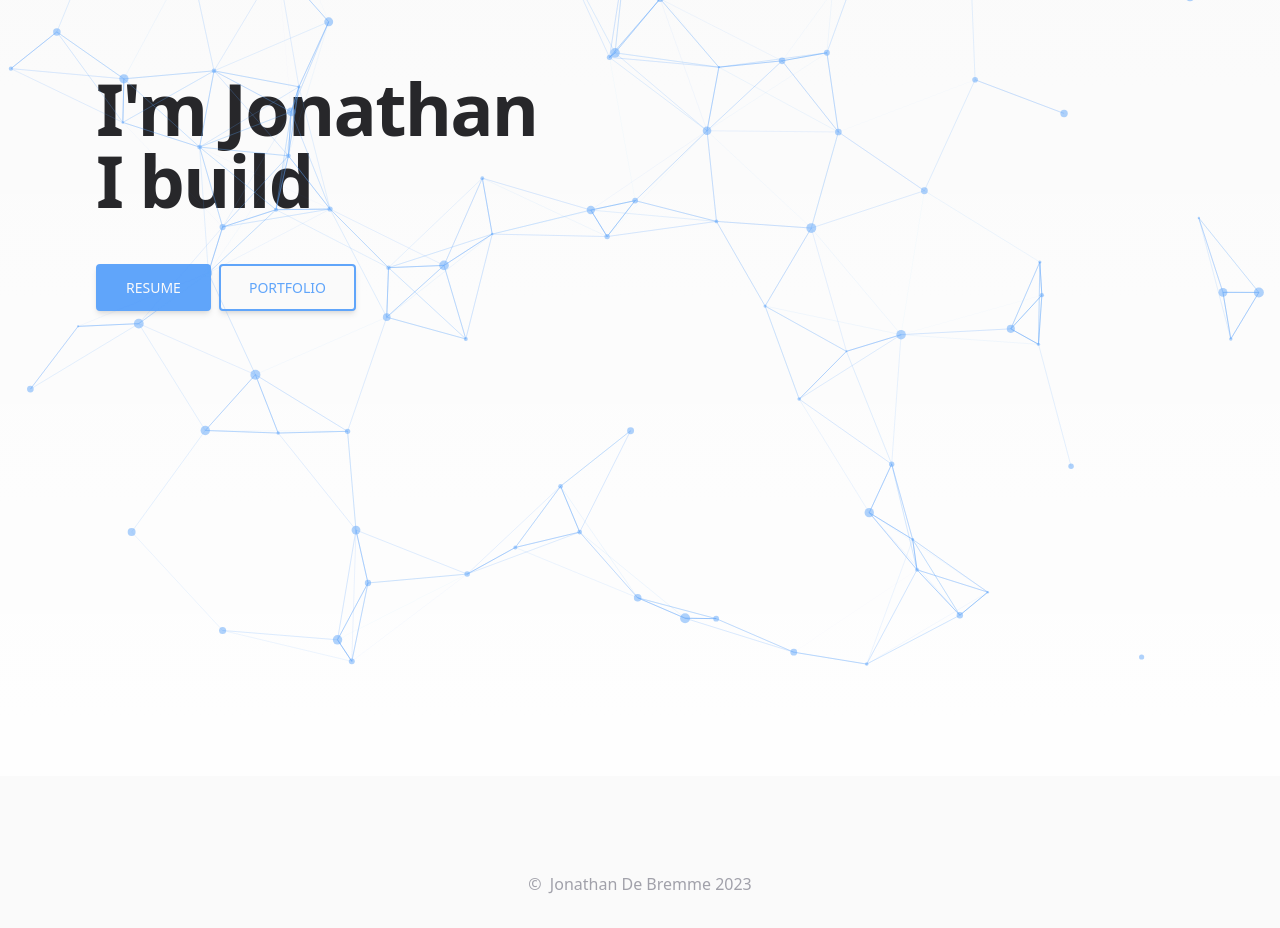
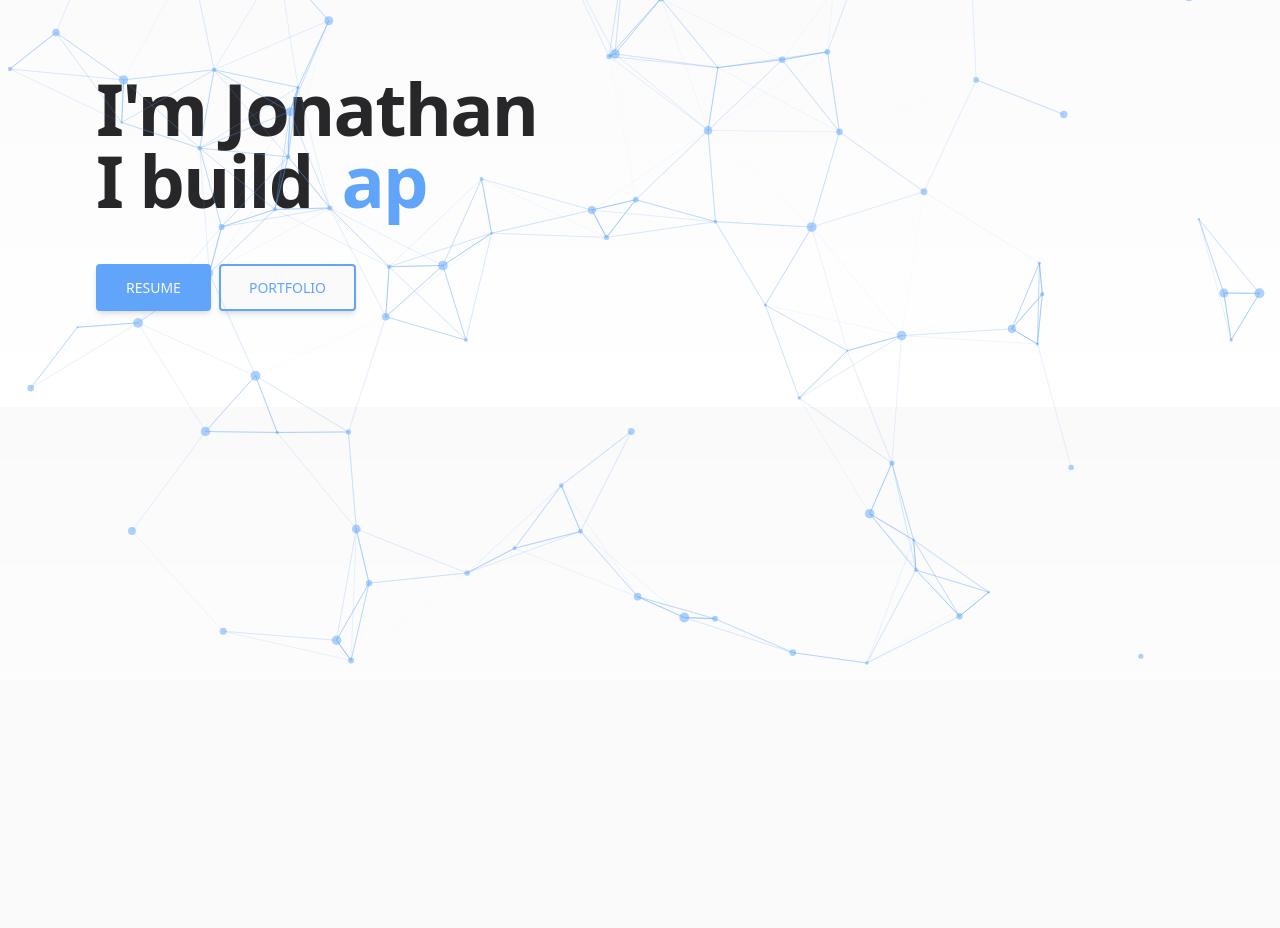
Before and after one commit to jonathandebremme/Portfolio, a Next.js app in the folder my-portfolio/: page / in a window 1280 px wide. Shown: the part 120-1048 px from the top of the page. After the commit the page ends 800 px from the top, so only its background shows below. Built offline with nearby package versions, Linux system fonts and the light colour scheme.

Commit message:
Hide footer on homepage

```diff
--- /dev/null
+++ b/my-portfolio/app/components/LayoutProvider.jsx
@@ -0,0 +1,16 @@
+"use client";
+
+import { usePathname } from "next/navigation";
+import Navbar from "./NavBar";
+import Footer from "./Footer";
+
+export const LayoutProvider = ({ children }) => {
+  const pathname = usePathname();
+  return (
+    <>
+      <Navbar />
+      {children}
+      {pathname !== "/" && <Footer />}
+    </>
+  );
+};
--- a/my-portfolio/app/layout.js
+++ b/my-portfolio/app/layout.js
@@ -3,9 +3,8 @@ import "./globals.css";
 import { Suspense } from "react";
 import Loading from "./loading";
 
-import Navbar from "./components/NavBar";
-import Footer from "./components/Footer";
 import Providers from "./components/ThemeProvider";
+import { LayoutProvider } from "./components/LayoutProvider";
 
 export const metadata = {
   title: "Jonathan De Bremme",
@@ -22,9 +21,7 @@ export default function RootLayout({ children }) {
       <body className=" text-zinc-800 bg-zinc-50 dark:text-zinc-50 dark:bg-slate-900">
         <Suspense fallback={<Loading />}>
           <Providers>
-            <Navbar />
-            {children}
-            <Footer />
+            <LayoutProvider>{children}</LayoutProvider>
           </Providers>
         </Suspense>
       </body>
--- a/my-portfolio/app/not-found.js
+++ b/my-portfolio/app/not-found.js
@@ -1,5 +1,3 @@
-import Link from "next/link";
-
 import Heading from "./components/Heading";
 
 export default function NotFound() {
@@ -7,7 +5,7 @@ export default function NotFound() {
     <main className="min-h-screen p-24">
       <Heading
         title="Page not found"
-        paragraph="The page you requested could not be found. Please go back to the homepage."
+        paragraph="The page you requested could not be found."
       />
     </main>
   );
--- a/my-portfolio/app/page.js
+++ b/my-portfolio/app/page.js
@@ -4,7 +4,7 @@ import Homepage from "./components/Homepage";
 export default function Home() {
   return (
     <>
-      <main className="min-h-screen p-24">
+      <main className="p-24">
         <Homepage />
         <Background />
       </main>
```
Also changed, not shown: my-portfolio/public/svg/logo.svg.
